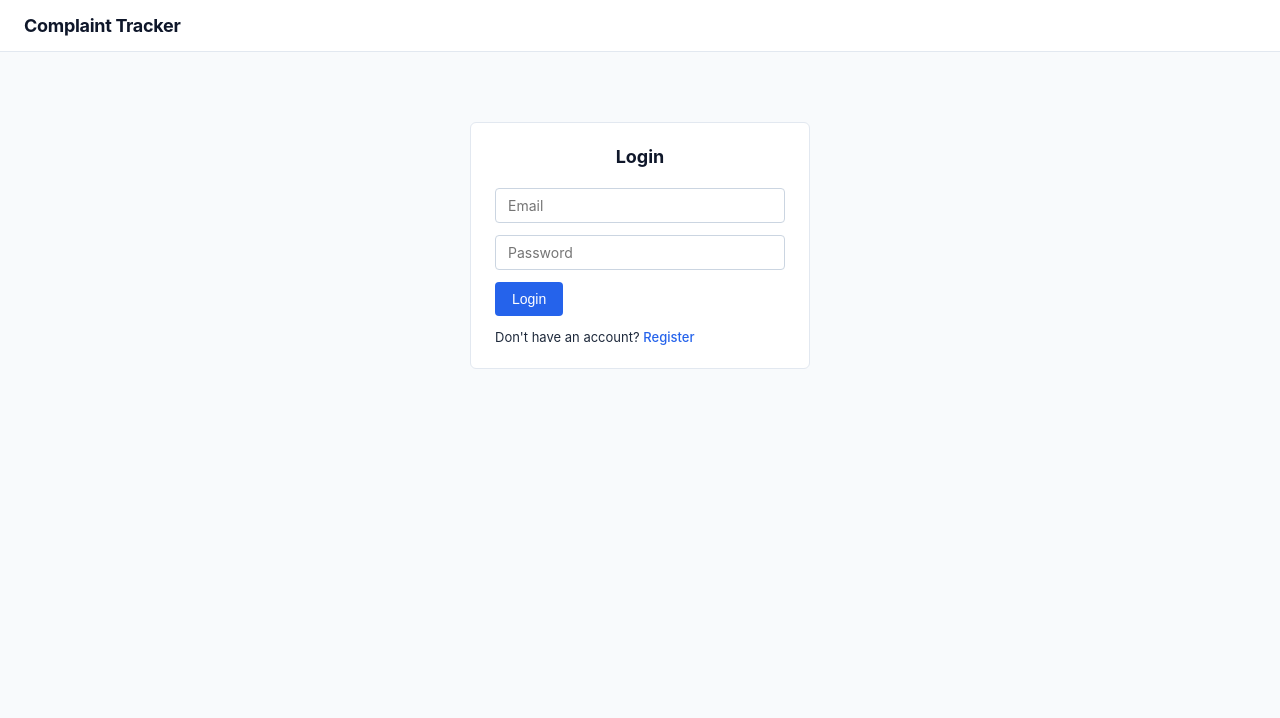
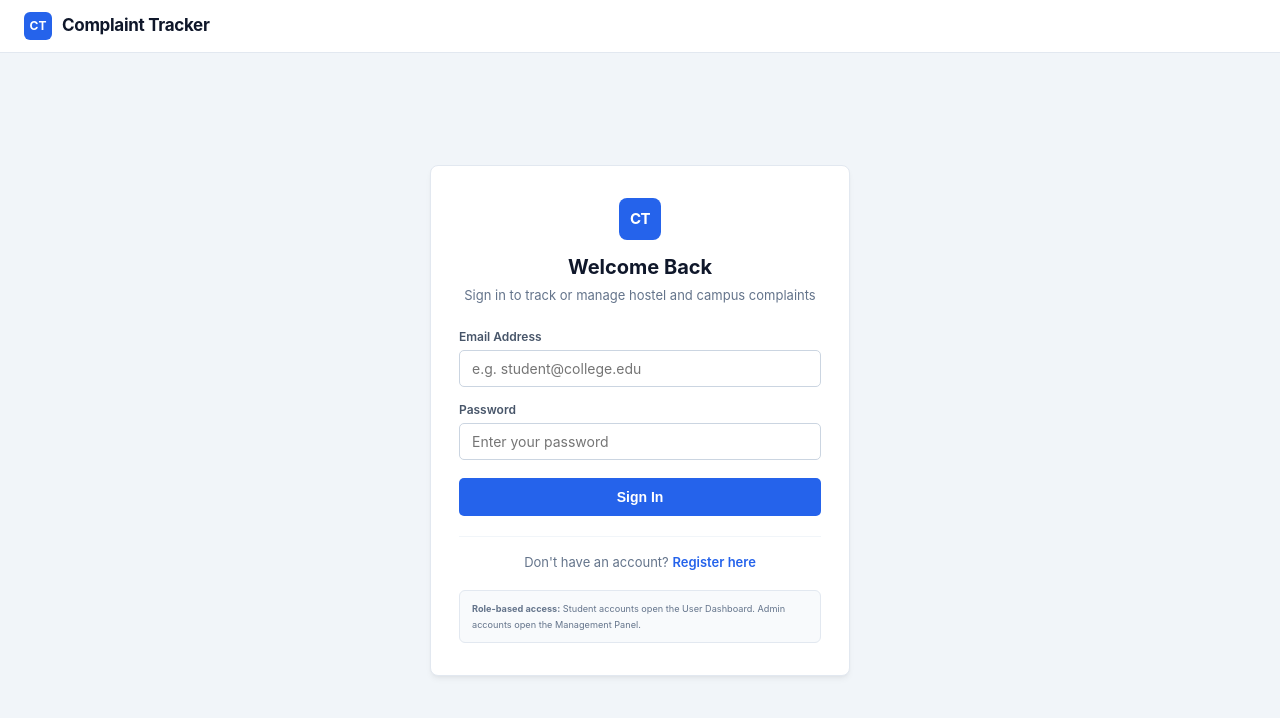
Before and after one commit to prashantsingh85699-gif/complaint-tracker-project, a React (Vite) app in the folder frontend/: page /login in a window 1280 px wide. Shown: the top 718 px of the page. Built offline with nearby package versions, Linux system fonts and the light colour scheme; no server answers.

Commit message:
style(auth): polish login and register cards with structured labels, logo badge and centered container

```diff
--- a/frontend/src/App.css
+++ b/frontend/src/App.css
@@ -27,8 +27,21 @@ body {
   gap: 10px;
 }
 
+.nav-logo {
+  width: 28px;
+  height: 28px;
+  border-radius: 6px;
+  background: #2563eb;
+  color: white;
+  display: flex;
+  align-items: center;
+  justify-content: center;
+  font-size: 12px;
+  font-weight: 700;
+}
+
 .navbar h2 {
-  font-size: 18px;
+  font-size: 17px;
   font-weight: 700;
   color: #0f172a;
   letter-spacing: -0.3px;
@@ -139,10 +152,10 @@ body {
 
 input, select, textarea {
   width: 100%;
-  padding: 8px 12px;
+  padding: 9px 12px;
   margin-bottom: 12px;
   border: 1px solid #cbd5e1;
-  border-radius: 4px;
+  border-radius: 5px;
   font-size: 14px;
   font-family: inherit;
   color: #1e293b;
@@ -152,7 +165,7 @@ input, select, textarea {
 
 input:focus, select:focus, textarea:focus {
   border-color: #2563eb;
-  box-shadow: 0 0 0 2px rgba(37, 99, 235, 0.1);
+  box-shadow: 0 0 0 2px rgba(37, 99, 235, 0.12);
 }
 
 textarea {
@@ -164,7 +177,7 @@ textarea {
 button {
   padding: 8px 16px;
   border: 1px solid transparent;
-  border-radius: 4px;
+  border-radius: 5px;
   cursor: pointer;
   font-size: 14px;
   font-weight: 500;
@@ -333,9 +346,9 @@ tbody tr:hover {
   background: #fee2e2;
   border: 1px solid #fecaca;
   padding: 8px 12px;
-  border-radius: 4px;
+  border-radius: 5px;
   font-size: 13px;
-  margin-bottom: 12px;
+  margin-bottom: 14px;
 }
 
 .success-msg {
@@ -343,9 +356,9 @@ tbody tr:hover {
   background: #dcfce7;
   border: 1px solid #bbf7d0;
   padding: 8px 12px;
-  border-radius: 4px;
+  border-radius: 5px;
   font-size: 13px;
-  margin-bottom: 12px;
+  margin-bottom: 14px;
 }
 
 /* Pagination */
@@ -397,30 +410,118 @@ tbody tr:hover {
   font-size: 13px;
 }
 
-/* Auth Page */
-.auth-page {
-  max-width: 380px;
-  margin: 70px auto;
-  padding: 0 20px;
+/* Auth Pages (Login & Register) */
+.auth-wrapper {
+  min-height: calc(100vh - 65px);
+  display: flex;
+  align-items: center;
+  justify-content: center;
+  padding: 30px 20px;
+  background: #f1f5f9;
 }
 
-.auth-page h3 {
-  font-size: 18px;
+.auth-card {
+  background: #ffffff;
+  border: 1px solid #e2e8f0;
+  border-radius: 8px;
+  box-shadow: 0 4px 6px -1px rgba(0, 0, 0, 0.05), 0 2px 4px -2px rgba(0, 0, 0, 0.05);
+  padding: 32px 28px;
+  max-width: 420px;
+  width: 100%;
+}
+
+.auth-header {
+  text-align: center;
+  margin-bottom: 22px;
+}
+
+.auth-icon {
+  width: 42px;
+  height: 42px;
+  border-radius: 8px;
+  background: #2563eb;
+  color: #ffffff;
+  display: flex;
+  align-items: center;
+  justify-content: center;
+  font-size: 15px;
   font-weight: 700;
-  text-align: center;
-  margin-bottom: 18px;
+  margin: 0 auto 12px auto;
+  letter-spacing: -0.5px;
+}
+
+.auth-header h3 {
+  font-size: 20px;
+  font-weight: 700;
+  color: #0f172a;
+  margin-bottom: 4px;
   border-bottom: none;
   padding-bottom: 0;
 }
 
-.auth-page a {
-  color: #2563eb;
-  text-decoration: none;
-  font-weight: 500;
+.auth-subtitle {
+  font-size: 13px;
+  color: #64748b;
 }
 
-.auth-page a:hover {
+.auth-form {
+  display: flex;
+  flex-direction: column;
+  gap: 14px;
+}
+
+.form-group {
+  display: flex;
+  flex-direction: column;
+  gap: 4px;
+}
+
+.form-group label {
+  font-size: 12px;
+  font-weight: 600;
+  color: #475569;
+}
+
+.form-group input {
+  margin-bottom: 0;
+}
+
+.btn-block {
+  width: 100%;
+  padding: 10px;
+  font-size: 14px;
+  font-weight: 600;
+  margin-top: 4px;
+}
+
+.auth-footer {
+  text-align: center;
+  margin-top: 20px;
+  padding-top: 16px;
+  border-top: 1px solid #f1f5f9;
+  font-size: 13px;
+  color: #64748b;
+}
+
+.auth-footer a {
+  color: #2563eb;
+  font-weight: 600;
+  text-decoration: none;
+}
+
+.auth-footer a:hover {
   text-decoration: underline;
+}
+
+.auth-info-box {
+  background: #f8fafc;
+  border: 1px solid #e2e8f0;
+  border-radius: 6px;
+  padding: 10px 12px;
+  margin-top: 18px;
+  font-size: 11px;
+  color: #64748b;
+  line-height: 1.4;
 }
 
 .no-data {
--- a/frontend/src/components/Navbar.jsx
+++ b/frontend/src/components/Navbar.jsx
@@ -7,6 +7,7 @@ function Navbar() {
   return (
     <nav className="navbar">
       <div className="nav-brand">
+        <div className="nav-logo">CT</div>
         <h2>Complaint Tracker</h2>
         {user && <span className="nav-role-badge">{user.role}</span>}
       </div>
--- a/frontend/src/pages/Login.jsx
+++ b/frontend/src/pages/Login.jsx
@@ -7,52 +7,80 @@ function Login() {
   const [email, setEmail] = useState('')
   const [password, setPassword] = useState('')
   const [error, setError] = useState('')
+  const [loading, setLoading] = useState(false)
   const { login } = useContext(AuthContext)
   const navigate = useNavigate()
 
   async function handleSubmit(e) {
     e.preventDefault()
     setError('')
+    setLoading(true)
     try {
       const res = await api.post('/auth/login', { email, password })
       const { user, token } = res.data
       login(user, token)
-      // send admin to admin page, regular user to dashboard
       if (user.role === 'admin') {
         navigate('/admin')
       } else {
         navigate('/dashboard')
       }
     } catch (err) {
-      setError(err.response?.data?.message || 'Login failed')
+      setError(err.response?.data?.message || 'Invalid email or password')
+    } finally {
+      setLoading(false)
     }
   }
 
   return (
-    <div className="auth-page">
-      <div className="form-box">
-        <h3>Login</h3>
-        {error && <p className="error-msg">{error}</p>}
-        <form onSubmit={handleSubmit}>
+    <div className="auth-wrapper">
+      <div className="auth-card">
+        <div className="auth-header">
+          <div className="auth-icon">CT</div>
+          <h3>Welcome Back</h3>
+          <p className="auth-subtitle">Sign in to track or manage hostel and campus complaints</p>
+        </div>
+
+        {error && <div className="error-msg">{error}</div>}
+
+        <form onSubmit={handleSubmit} className="auth-form">
+          <div className="form-group">
+            <label>Email Address</label>
             <input
               type="email"
-            placeholder="Email"
+              placeholder="e.g. student@college.edu"
               value={email}
               onChange={(e) => setEmail(e.target.value)}
               required
             />
+          </div>
+
+          <div className="form-group">
+            <label>Password</label>
             <input
               type="password"
-            placeholder="Password"
+              placeholder="Enter your password"
               value={password}
               onChange={(e) => setPassword(e.target.value)}
               required
             />
-          <button type="submit" className="btn-primary">Login</button>
+          </div>
+
+          <button type="submit" className="btn-primary btn-block" disabled={loading}>
+            {loading ? 'Signing in...' : 'Sign In'}
+          </button>
         </form>
-        <p style={{ marginTop: '12px', fontSize: '13px' }}>
-          Don't have an account? <Link to="/register">Register</Link>
+
+        <div className="auth-footer">
+          <p>
+            Don't have an account? <Link to="/register">Register here</Link>
           </p>
+        </div>
+
+        <div className="auth-info-box">
+          <small>
+            <strong>Role-based access:</strong> Student accounts open the User Dashboard. Admin accounts open the Management Panel.
+          </small>
+        </div>
       </div>
     </div>
   )
--- a/frontend/src/pages/Register.jsx
+++ b/frontend/src/pages/Register.jsx
@@ -8,12 +8,14 @@ function Register() {
   const [email, setEmail] = useState('')
   const [password, setPassword] = useState('')
   const [error, setError] = useState('')
+  const [loading, setLoading] = useState(false)
   const { login } = useContext(AuthContext)
   const navigate = useNavigate()
 
   async function handleSubmit(e) {
     e.preventDefault()
     setError('')
+    setLoading(true)
     try {
       const res = await api.post('/auth/register', { name, email, password })
       const { user, token } = res.data
@@ -21,41 +23,67 @@ function Register() {
       navigate('/dashboard')
     } catch (err) {
       setError(err.response?.data?.message || 'Registration failed')
+    } finally {
+      setLoading(false)
     }
   }
 
   return (
-    <div className="auth-page">
-      <div className="form-box">
-        <h3>Register</h3>
-        {error && <p className="error-msg">{error}</p>}
-        <form onSubmit={handleSubmit}>
+    <div className="auth-wrapper">
+      <div className="auth-card">
+        <div className="auth-header">
+          <div className="auth-icon">CT</div>
+          <h3>Create an Account</h3>
+          <p className="auth-subtitle">Register to lodge complaints and track resolution status</p>
+        </div>
+
+        {error && <div className="error-msg">{error}</div>}
+
+        <form onSubmit={handleSubmit} className="auth-form">
+          <div className="form-group">
+            <label>Full Name</label>
             <input
               type="text"
-            placeholder="Name"
+              placeholder="e.g. Prashant Singh"
               value={name}
               onChange={(e) => setName(e.target.value)}
               required
             />
+          </div>
+
+          <div className="form-group">
+            <label>College / Hostel Email</label>
             <input
               type="email"
-            placeholder="Email"
+              placeholder="e.g. prashant@college.edu"
               value={email}
               onChange={(e) => setEmail(e.target.value)}
               required
             />
+          </div>
+
+          <div className="form-group">
+            <label>Password (minimum 6 characters)</label>
             <input
               type="password"
-            placeholder="Password"
+              placeholder="Create a secure password"
               value={password}
               onChange={(e) => setPassword(e.target.value)}
               required
+              minLength={6}
             />
-          <button type="submit" className="btn-primary">Register</button>
+          </div>
+
+          <button type="submit" className="btn-primary btn-block" disabled={loading}>
+            {loading ? 'Registering...' : 'Create Account'}
+          </button>
         </form>
-        <p style={{ marginTop: '12px', fontSize: '13px' }}>
-          Already have an account? <Link to="/login">Login</Link>
+
+        <div className="auth-footer">
+          <p>
+            Already have an account? <Link to="/login">Sign in here</Link>
           </p>
+        </div>
       </div>
     </div>
   )
```
Lines whose indentation alone changed are shown as unchanged.
